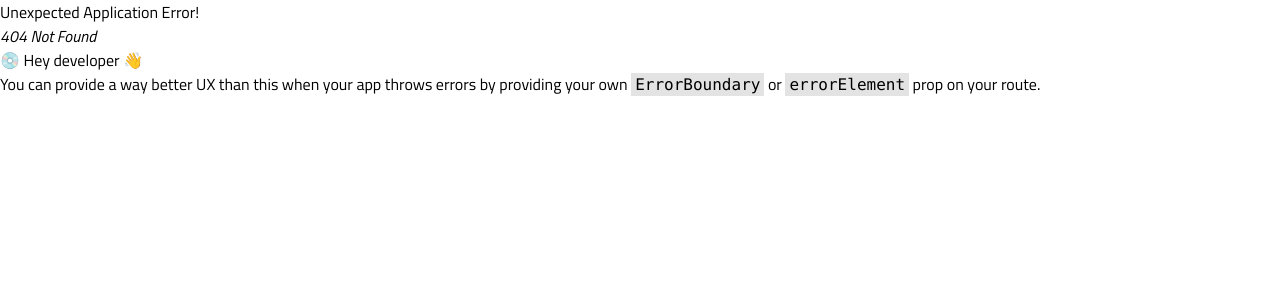
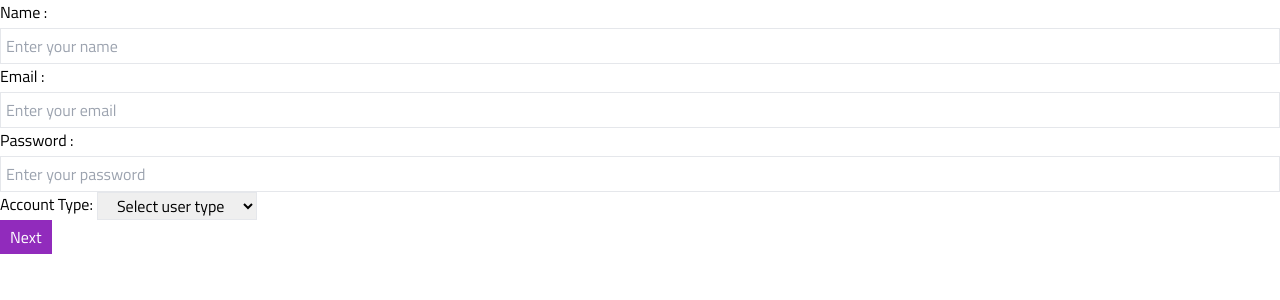
Before and after one commit to BALASANTHOSH01/Class_Manager_Client, a React (Vite) app: page /auth/register in a window 1280 px wide. Before the commit this address had no page. Shown: the top 300 px of the page. Built offline with nearby package versions, Linux system fonts and the light colour scheme.

Commit message:
register page updation

```diff
--- a/index.html
+++ b/index.html
@@ -7,7 +7,7 @@
 <link rel="preconnect" href="https://fonts.gstatic.com" crossorigin>
 <link href="https://fonts.googleapis.com/css2?family=Titillium+Web:ital,wght@0,200;0,300;0,400;0,600;0,700;0,900;1,200;1,300;1,400;1,600;1,700&display=swap" rel="stylesheet">
     <meta name="viewport" content="width=device-width, initial-scale=1.0" />
-    <title>Vite + React</title>
+    <title>Class Manager</title>
   </head>
   <body>
     <div id="root" class=" font-Titillium"></div>
--- a/src/components/Auth/Register/CommonFields/CommonFields.jsx
+++ b/src/components/Auth/Register/CommonFields/CommonFields.jsx
@@ -1,9 +1,65 @@
-import React from 'react'
+import { InputField } from "../../../ReusableComponents/index";
 
-const CommonFields = () => {
+const CommonFields = ({
+  userType,
+  handleChange,
+  formdata,
+  handleUserType,
+  formNumber,
+  handleFormNumber,
+}) => {
   return (
-    <div>CommonFields</div>
-  )
-}
+    <div>
+      <div>
+        <InputField
+          name={"name"}
+          handlechange={handleChange}
+          value={formdata.name}
+        />
+        <InputField
+          name={"email"}
+          type={"email"}
+          handlechange={handleChange}
+          value={formdata.email}
+        />
+        <InputField
+          name={"password"}
+          type={"password"}
+          handlechange={handleChange}
+          value={formdata.password}
+        />
+
+        <div className="flex flex-row gap-1">
+          <label htmlFor="userType">Account Type:</label>
+          <select
+            id="userType"
+            name="userType"
+            className="outline-none border px-[15px]"
+            value={userType}
+            onChange={(e) => {
+              handleChange(e);
+              handleUserType(e.target.value);
+            }}
+          >
+            <option value="" disabled>
+              Select user type
+            </option>
+            <option value="institute">Institute</option>
+            <option value="staff">Staff</option>
+            <option value="student">Student</option>
+          </select>
+        </div>
+
+        <button
+          type="button"
+          onClick={() => handleFormNumber("two")}
+          className="px-[10px] py-[5px] bg-[--primary-purpel] text-center text-white"
+        >
+          Next
+        </button>
+      </div>
+    </div>
+  );
+};
 
 export default CommonFields;
--- a/src/components/Auth/Register/DynamicFields/DynamicFields.jsx
+++ b/src/components/Auth/Register/DynamicFields/DynamicFields.jsx
@@ -1,9 +1,47 @@
-import React from 'react'
+import { InputField } from "../../../ReusableComponents";
 
-const DynamicFields = () => {
+const DynamicFields = ({ userType, handleChange, formdata, handleSubmit }) => {
   return (
-    <div>DynamicFields</div>
-  )
-}
+    <div>
+      {(userType === "student" || userType === "staff") && (
+        <div>
+          <InputField
+            name={"mobile"}
+            handlechange={handleChange}
+            value={formdata.phoneNumber}
+          />
+          <InputField
+            name={"institute"}
+            handlechange={handleChange}
+            value={formdata.institute}
+          />
+        </div>
+      )}
+
+      {userType === "institute" && (
+        <div>
+          <InputField
+            name={"college code"}
+            handlechange={handleChange}
+            value={formdata.college_code}
+          />
+          <InputField
+            name={"pincode"}
+            handlechange={handleChange}
+            value={formdata.pincode}
+          />
+        </div>
+      )}
+
+      <button
+        type="submit"
+        className="px-[10px] py-[5px] bg-[--primary-purpel] text-white cursor-pointer"
+      >
+        Register
+      </button>
+
+    </div>
+  );
+};
 
 export default DynamicFields;
--- a/src/components/Auth/Register/Register.jsx
+++ b/src/components/Auth/Register/Register.jsx
@@ -1,8 +1,75 @@
-import React from 'react'
+import  { useState } from 'react'
+import {CommonFields,DynamicFields} from '../index.js';
+import {PopupMSG} from '../../ReusableComponents/index.js';
+
 
 const Register = () => {
+
+  const [formdata,setFormData]=useState({
+    name:"",
+    email:"",
+    password:"",
+    pincode:"",
+    college_code:"",
+    phoneNumber:"",
+    institute:"",
+    rollno:"",
+    department:"",
+    year:0,
+  });
+
+  const [userType,setUserType]=useState("");
+  const [formNumber,setFormNumber]=useState("one");
+  const [error,setError]=useState(false);
+
+  const handleUserType = (type) =>{
+    setUserType(type);
+  };
+
+  const handleFormNumber = (number) =>{
+    if(formdata.name && formdata.email && formdata.password && userType){
+      setFormNumber(number);
+    } else {
+      setError(true);
+      return
+    }
+  };
+
+  const handleChange = (e) =>{
+    const {name,value}=e.target;
+    setFormData((prev)=>({
+      ...prev,
+      [name]:value
+    }));
+  };
+
+  const closePopup = () =>{
+    setError(false);
+  };
+
+  const handleSubmit = (e) =>{
+    e.preventDefault();
+    console.log("formData :"+formdata);
+  };
+
   return (
-    <div>Register</div>
+    <form onSubmit={handleSubmit}>
+      {
+        error && <PopupMSG color={"bg-red-500"} value={"error"} closePopup={closePopup} />
+      }
+      {
+        formNumber === "one" && (
+
+          <CommonFields handleChange={handleChange} formdata={formdata} userType={userType} handleUserType={handleUserType} formNumber={formNumber} handleFormNumber={handleFormNumber} />
+        )
+      }
+      {
+        formNumber === "two" && (
+
+          <DynamicFields userType={userType} handleChange={handleChange} formdata={formdata} handleSubmit={handleSubmit}/>
+        )
+      }
+    </form>
   )
 }
 
--- a/src/components/Auth/index.js
+++ b/src/components/Auth/index.js
@@ -0,0 +1,6 @@
+import Login from "./Login/Login.jsx";
+import Register from "./Register/Register.jsx";
+import CommonFields from "./Register/CommonFields/CommonFields.jsx";
+import DynamicFields from "./Register/DynamicFields/DynamicFields.jsx";
+
+export {Login,Register,CommonFields,DynamicFields}
--- a/src/components/Layouts/NavBar.jsx
+++ b/src/components/Layouts/NavBar.jsx
@@ -1,9 +1,12 @@
 import { useState, useEffect } from "react";
 import CM_logo from "../../../public/CM_logo.png";
 import { motion } from "framer-motion";
+import { Link } from "react-router-dom";
 
 const NavBar = () => {
-  const [activeNav, setActiveNav] = useState(() => localStorage.getItem("activeNav") || "solutions");
+  const [activeNav, setActiveNav] = useState(
+    () => localStorage.getItem("activeNav") || "solutions"
+  );
 
   useEffect(() => {
     localStorage.setItem("activeNav", activeNav);
@@ -30,7 +33,7 @@ const NavBar = () => {
           </div>
         </div>
 
-        {navItems.map(item => (
+        {navItems.map((item) => (
           <div
             key={item.key}
             className={`cursor-pointer w-[150px] text-center py-[20px] hover:bg-gray-500 ${
@@ -53,12 +56,14 @@ const NavBar = () => {
         >
           <p>Contact Sales</p>
         </motion.div>
+        <Link to={"/auth/register"}>
           <motion.div
             whileTap={{ scale: 0.6 }}
             className="bg-[--primary-purpel] text-white cursor-pointer w-[160px] text-center py-[20px]"
           >
             <p>Register</p>
           </motion.div>
+        </Link>
       </div>
     </div>
   );
--- /dev/null
+++ b/src/components/ReusableComponents/InputField.jsx
@@ -0,0 +1,20 @@
+const InputField = ({ name, handlechange, value, type }) => {
+  return (
+    <div className=" flex flex-col gap-1 ">
+      <label htmlFor={name}>
+        {name.charAt(0).toUpperCase() + name.slice(1)} :
+      </label>
+      <input
+        type={type ? type : "text"}
+        placeholder={`Enter your ${name}`}
+        value={value}
+        name={name}
+        id={name}
+        onChange={handlechange}
+        className=" px-[5px] py-[5px] outline-none border"
+      />
+    </div>
+  );
+};
+
+export default InputField;
--- /dev/null
+++ b/src/components/ReusableComponents/PopupMSG.jsx
@@ -0,0 +1,20 @@
+import { RxCross2 as CrossIcon } from "react-icons/rx";
+
+const PopupMSG = ({ color, value, closePopup }) => {
+  return (
+    <div>
+      <div
+        className={`flex flex-row gap-4 w-[200px] px-[5px] py-[5px] text-white items-center ${color}`}
+      >
+        <div className="p-1 rounded-[50%] hover:bg-white hover:text-red-500 cursor-pointer">
+          <CrossIcon onClick={closePopup} />
+        </div>
+
+        <p>{value}</p>
+      </div>
+
+    </div>
+  );
+};
+
+export default PopupMSG;
--- /dev/null
+++ b/src/components/ReusableComponents/index.js
@@ -0,0 +1,4 @@
+import InputField from "./InputField";
+import PopupMSG from "./PopupMSG";
+
+export {InputField,PopupMSG}
```
Also changed, not shown: src/main.jsx (+9 -0 lines). Lines whose indentation alone changed are shown as unchanged.
